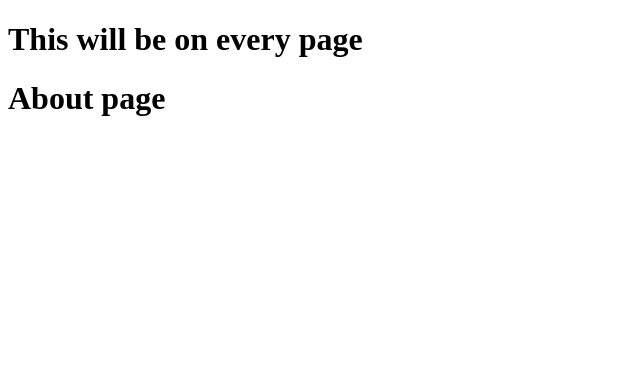
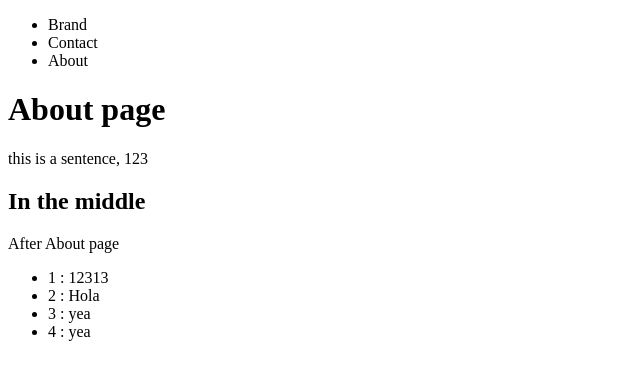
Before and after one commit to Micromegass/Python-Django, a Django app: page /about in a window 1280 px wide. Shown: the top 380 px of the page, without its empty margins (0-640 px from the left). Run offline with Django 3.2, Linux system fonts and the light colour scheme.

Commit message:
For loop template

```diff
--- a/pages/views.py
+++ b/pages/views.py
@@ -11,7 +11,14 @@ def home_view(request, *args, **kwargs):
 
 
 def about_view(request, *args, **kwargs):
-	return render(request, "about.html", {})
+
+	my_dic = {
+		"mysentence" : "this is a sentence",
+		"mynumber" : 123,
+		"my_list" : [12213, "name", "21214", 899.0993]
+	}
+
+	return render(request, "about.html", my_dic )
 
 
 def contact_view(request, *args, **kwargs):
--- a/templates/about.html
+++ b/templates/about.html
@@ -3,4 +3,30 @@
 
 {% block content %}
 <h1> About page </h1>
+
+{{ mysentence }}, {{ mynumber }}
+
 {% endblock %}
+
+
+
+{% block another_content %}
+<p>After About page</p>
+
+
+<ul>
+	{% for item in my_list %}
+	{% if item == 12213 %}
+	<li>  {{forloop.counter}} : {{item|add:100}}  </li>
+	{% elif item == "name" %}
+	<li>  {{forloop.counter}} : Hola  </li>
+	{% else %}
+	<li>  {{forloop.counter}} : yea  </li>
+	{% endif %}
+	{% endfor %}
+</ul>
+
+
+
+
+{% endblock %}
--- a/templates/base.html
+++ b/templates/base.html
@@ -9,13 +9,19 @@
 </head>
 <body>
 
-
-<h1> This will be on every page</h1>
+{%include "nav.html"%}
 
 {% block content %}
 {% endblock %}
 
 
+<h2> In the middle </h2>
+
+{% block another_content %}
+{% endblock %}
+
+
+
 
 </body>
 </html>
--- /dev/null
+++ b/templates/nav.html
@@ -0,0 +1,7 @@
+<nav>
+	<ul>
+		<li>Brand</li>
+		<li>Contact</li>
+		<li>About</li>
+	</ul>
+</nav>
--- a/templates/social.html
+++ b/templates/social.html
@@ -3,5 +3,6 @@
 
 {% block content %}
 <h1> This is the home page </h1>
-<h1> Hola </h1>
+
+
 {% endblock %}
```
